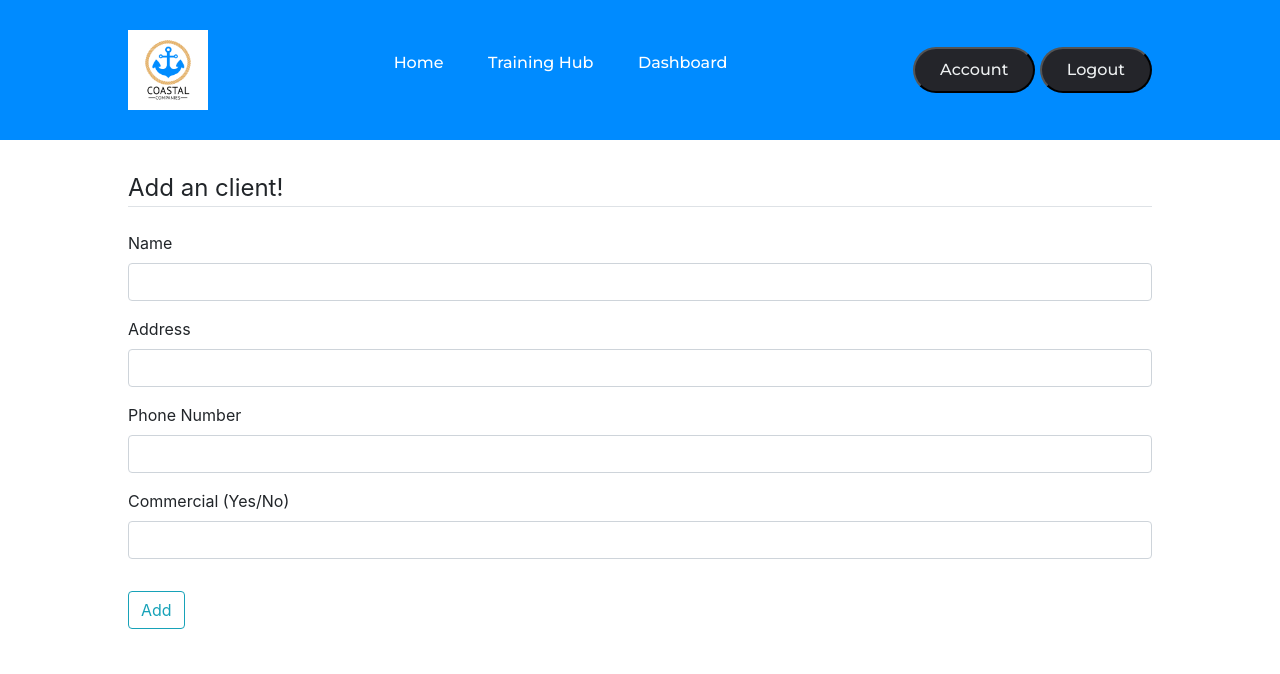
After one commit to samlutz10/CoastalCompanies, a Flask app: page /client/new in a window 1280 px wide. The commit adds this page. Shown: the top 674 px of the page. Run offline with Flask 2, Linux system fonts and the light colour scheme; a user stored in the database is signed in; some libraries are stand-ins or nearby versions.

Commit message:
Added clients

```diff
--- a/Web_App/WebPage/Forms.py
+++ b/Web_App/WebPage/Forms.py
@@ -56,3 +56,10 @@ class EmployeeForm(FlaskForm):
     license_ = StringField('License?', validators=[DataRequired()])
     medical = StringField('Medical Card?', validators=[DataRequired()])
     submit = SubmitField('Add')
+
+class ClientForm(FlaskForm):
+    name = StringField('Name', validators=[DataRequired()])
+    address = StringField('Address', validators=[DataRequired()])
+    phone_number = StringField('Phone Number', validators=[DataRequired()])
+    commercial = StringField('Commercial (Yes/No)', validators=[DataRequired()])
+    submit = SubmitField('Add')
--- a/Web_App/WebPage/routes.py
+++ b/Web_App/WebPage/routes.py
@@ -1,7 +1,7 @@
 from flask import render_template, url_for, flash, redirect, request
 from WebPage import app, db, bcrypt
-from WebPage.Forms import RegistrationForm, LoginForm, UpdateAccountForm, EmployeeForm
-from WebPage.models import User, Employee
+from WebPage.Forms import RegistrationForm, LoginForm, UpdateAccountForm, EmployeeForm, ClientForm
+from WebPage.models import User, Employee, Client
 from flask_login import login_user, current_user, logout_user, login_required
 from PIL import Image
 from WebPage.quiz import PopQuiz
@@ -46,6 +46,12 @@ def excel_files():
 def employee_list():
     employees = Employee.query.all()
     return render_template('employee_list.html', title='Employee List', employees = employees)
+
+@app.route('/client_list')
+@login_required
+def client_list():
+    clients = Client.query.all()
+    return render_template('client_list.html', title='Client List', clients = clients)
 
 @app.route('/register', methods = ['GET', 'POST'])
 def register():
@@ -129,3 +135,15 @@ def new_employee():
         flash('This employee has been added!', 'success')
         return redirect(url_for('employee_list'))
     return render_template('create_employee.html', title='New Employee', form=form)
+
+@app.route('/client/new', methods = ['GET', 'POST'])
+@login_required
+def new_client():
+    form = ClientForm()
+    if form.validate_on_submit():
+        client = Client(name = form.name.data, address = form.address.data, phone_number = form.phone_number.data, commercial = form.commercial.data)
+        db.session.add(client)
+        db.session.commit()
+        flash('This client has been added!', 'success')
+        return redirect(url_for('client_list'))
+    return render_template('create_client.html', title='New Client', form=form)
--- a/Web_App/WebPage/static/main.css
+++ b/Web_App/WebPage/static/main.css
@@ -4,10 +4,6 @@
     box-sizing: border-box;
     margin: 0;
     padding: 0;
-}
-
-.extra {
-    margin-top: 20px;
 }
 
 body {
@@ -110,6 +106,13 @@ li, a, button {
     padding-top:0;
 }
 
+.extra {
+    background-image: url("Home\ Screen.jpeg");
+    background-size: cover;
+    height: 500px;
+    padding-top: 0;
+}
+
 .train-header h1 {
     justify-content: center;
     display: flex;
@@ -118,6 +121,16 @@ li, a, button {
     font-family: "Montserrat", sans-serif;
     font-weight: 800;
     color: black;
+}
+
+.home-header h1 {
+    justify-content: left;
+    display: flex;
+    font-size: 2.5em;
+    font-family: "Montserrat", sans-serif;
+    font-weight: 800;
+    color: black;
+    padding: 30px 10%;
 }
 
 .training-list li a {
@@ -132,13 +145,6 @@ li, a, button {
     color: #404040;
     text-decoration: none;
     list-style: none;
-}
-
-.extra {
-    background-image: url("Home\ Screen.jpeg");
-    height: 1000px;
-    background-size: cover;
-    padding-top: 0;
 }
 
 .video {
--- /dev/null
+++ b/Web_App/WebPage/templates/create_client.html
@@ -0,0 +1,70 @@
+{% extends "layout.html" %}
+{% block content %}
+<div class="block">
+    <form method="POST" action="">
+        {{ form.hidden_tag() }}
+        <fieldset class="form-group">
+            <legend class="border-bottom mb-4">Add an client!</legend>
+            <div class="form-group">
+                {{ form.name.label(class="form-control-label") }}
+
+                {% if form.name.errors %}
+                    {{ form.name(class="form-control form control-lg is-invalid") }}
+                    <div class="invalid-feedback">
+                        {% for error in form.name.errors %}
+                            <span>{{ error }}</span>
+                        {% endfor %}
+                    </div>
+                {% else %}
+                    {{ form.name(class="form-control form control-lg") }}
+                {% endif %}
+            </div>
+            <div class="form-group">
+                {{ form.address.label(class="form-control-label") }}
+
+                {% if form.address.errors %}
+                    {{ form.address(class="form-control form control-lg is-invalid") }}
+                    <div class="invalid-feedback">
+                        {% for error in form.address.errors %}
+                            <span>{{ error }}</span>
+                        {% endfor %}
+                    </div>
+                {% else %}
+                    {{ form.address(class="form-control form control-lg") }}
+                {% endif %}
+            </div>
+            <div class="form-group">
+                {{ form.phone_number.label(class="form-control-label") }}
+
+                {% if form.phone_number.errors %}
+                    {{ form.phone_number(class="form-control form control-lg is-invalid") }}
+                    <div class="invalid-feedback">
+                        {% for error in form.phone_number.errors %}
+                            <span>{{ error }}</span>
+                        {% endfor %}
+                    </div>
+                {% else %}
+                    {{ form.phone_number(class="form-control form control-lg") }}
+                {% endif %}
+            </div>
+            <div class="form-group">
+                {{ form.commercial.label(class="form-control-label") }}
+
+                {% if form.commercial.errors %}
+                    {{ form.commercial(class="form-control form control-lg is-invalid") }}
+                    <div class="invalid-feedback">
+                        {% for error in form.commercial.errors %}
+                            <span>{{ error }}</span>
+                        {% endfor %}
+                    </div>
+                {% else %}
+                    {{ form.commercial(class="form-control form control-lg") }}
+                {% endif %}
+            </div>
+        </fieldset>
+        <div class="form-group">
+            {{ form.submit(class="btn btn-outline-info") }}
+        </div>
+    </form>
+</div>
+{% endblock content %}
--- a/Web_App/WebPage/templates/layout.html
+++ b/Web_App/WebPage/templates/layout.html
@@ -25,8 +25,7 @@
             <ul class="nav_links">
                 <li><a href="{{ url_for('home') }}">Home</a></li>
                 <li><a href="{{ url_for('training_hub') }}">Training Hub</a></li>
-                <li><a href="{{ url_for('quick_links') }}">Quick Links</a></li>
-                <li><a href="{{ url_for('employee_list') }}">Employee List</a></li>
+                <li><a href="{{ url_for('quick_links') }}">Dashboard</a></li>
             </ul>
         </nav>
         <div class="right_nav">
```
Also changed, not shown: Web_App/WebPage/models.py (+10 -0 lines), Web_App/WebPage/templates/client_list.html (added, +30 -0 lines), Web_App/WebPage/templates/employee_list.html (+5 -3 lines), Web_App/WebPage/templates/home.html (+2 -18 lines), Web_App/WebPage/templates/links.html (+15 -0 lines), Web_App/WebPage/site.db, Web_App/WebPage/static/Home Screen.jpeg, 1 other file. Lines whose indentation alone changed are shown as unchanged.
